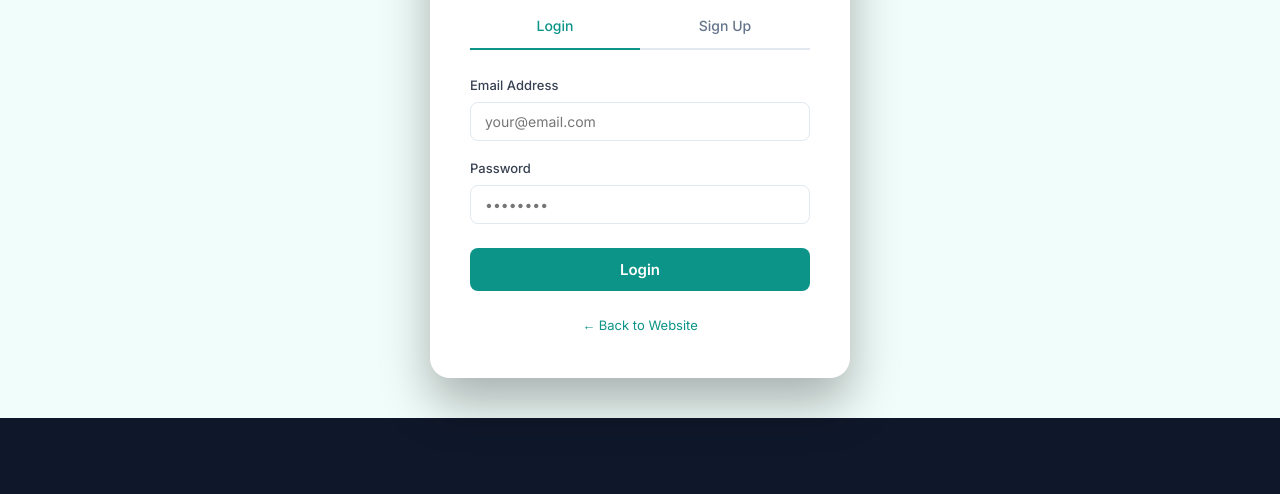
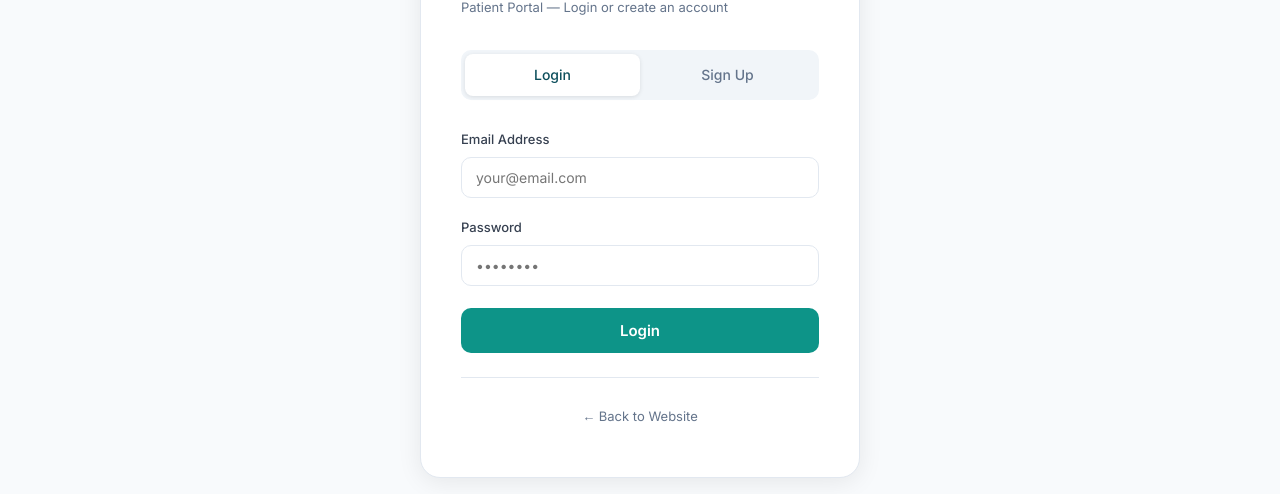
Before and after one commit to Deadraon/om_chaudhary_hospital, a website: page public/login.html in a window 1280 px wide. Shown: the part 166-660 px from the top of the page. Drawn offline with nearby package versions, Linux system fonts and the light colour scheme; no server answers.

Commit message:
fix: professional login page design and navbar spacing

```diff
--- a/public/css/styles.css
+++ b/public/css/styles.css
@@ -48,7 +48,7 @@ button { cursor: pointer; font-family: inherit; border: none; }
 ul { list-style: none; }
 input, select, textarea { font-family: inherit; font-size: 1rem; }
 
-.container { max-width: 1200px; margin: 0 auto; padding: 0 24px; }
+.container { max-width: 1280px; margin: 0 auto; padding: 0 32px; }
 
 /* ─── NAVBAR ─────────────────────────────────────── */
 .navbar {
--- a/public/login.html
+++ b/public/login.html
@@ -6,54 +6,82 @@
   <title>Login — Om Chaudhary Hospital</title>
   <link rel="stylesheet" href="/css/styles.css" />
   <style>
-    .auth-page {
-      min-height: 100vh;
-      background: linear-gradient(135deg, #0d4f5c 0%, #1a7a8a 50%, #0d4f5c 100%);
-      display: flex; flex-direction: column;
+    .login-page {
+      min-height: calc(100vh - 80px);
+      display: flex;
+      align-items: center;
+      justify-content: center;
+      padding: 60px 20px;
+      background: #f8fafc;
     }
-    .auth-container {
-      flex: 1; display: flex; align-items: center; justify-content: center; padding: 40px 20px;
+    .login-card {
+      background: white;
+      border-radius: 20px;
+      padding: 48px 40px;
+      width: 100%;
+      max-width: 440px;
+      box-shadow: 0 4px 24px rgba(0,0,0,0.08);
+      border: 1px solid #e2e8f0;
     }
-    .auth-card {
-      background: white; border-radius: 20px; padding: 40px;
-      width: 100%; max-width: 420px; box-shadow: 0 25px 50px rgba(0,0,0,0.3);
+    .login-logo {
+      display: flex;
+      align-items: center;
+      gap: 12px;
+      margin-bottom: 6px;
     }
-    .auth-logo { display: flex; align-items: center; gap: 12px; margin-bottom: 8px; }
-    .auth-logo svg { color: #0d9488; }
-    .auth-logo span { font-size: 18px; font-weight: 700; color: #0d4f5c; }
-    .auth-subtitle { font-size: 13px; color: #64748b; margin-bottom: 28px; }
-    .auth-tabs { display: flex; border-bottom: 2px solid #e2e8f0; margin-bottom: 24px; }
-    .auth-tab {
-      flex: 1; padding: 10px; text-align: center; cursor: pointer;
+    .login-logo svg { color: #0d9488; }
+    .login-logo span { font-size: 18px; font-weight: 700; color: #0d4f5c; }
+    .login-subtitle { font-size: 13px; color: #64748b; margin-bottom: 32px; }
+    .login-tabs {
+      display: flex;
+      background: #f1f5f9;
+      border-radius: 10px;
+      padding: 4px;
+      margin-bottom: 28px;
+    }
+    .login-tab {
+      flex: 1; padding: 9px; text-align: center; cursor: pointer;
       font-size: 14px; font-weight: 500; color: #64748b;
-      border-bottom: 2px solid transparent; margin-bottom: -2px; transition: all 0.2s;
+      border-radius: 8px; transition: all 0.2s;
     }
-    .auth-tab.active { color: #0d9488; border-bottom-color: #0d9488; }
-    .form-group { margin-bottom: 16px; }
-    .form-group label { display: block; font-size: 13px; font-weight: 500; color: #374151; margin-bottom: 6px; }
+    .login-tab.active {
+      background: white; color: #0d4f5c;
+      box-shadow: 0 1px 4px rgba(0,0,0,0.1);
+    }
+    .form-group { margin-bottom: 18px; }
+    .form-group label {
+      display: block; font-size: 13px; font-weight: 500;
+      color: #374151; margin-bottom: 7px;
+    }
     .form-group input {
-      width: 100%; padding: 10px 14px; border: 1.5px solid #e2e8f0;
-      border-radius: 8px; font-size: 14px; outline: none; transition: border-color 0.2s;
+      width: 100%; padding: 11px 14px;
+      border: 1.5px solid #e2e8f0; border-radius: 10px;
+      font-size: 14px; outline: none; transition: border-color 0.2s;
+      font-family: inherit; color: #1e293b;
     }
     .form-group input:focus { border-color: #0d9488; }
-    .auth-btn {
-      width: 100%; padding: 12px; background: #0d9488; color: white;
-      border: none; border-radius: 8px; font-size: 15px; font-weight: 600;
-      cursor: pointer; margin-top: 8px; transition: background 0.2s;
+    .login-btn {
+      width: 100%; padding: 13px;
+      background: #0d9488; color: white;
+      border: none; border-radius: 10px;
+      font-size: 15px; font-weight: 600;
+      cursor: pointer; margin-top: 4px;
+      transition: background 0.2s; font-family: inherit;
     }
-    .auth-btn:hover { background: #0f766e; }
-    .auth-btn:disabled { background: #94a3b8; cursor: not-allowed; }
-    .auth-error {
+    .login-btn:hover { background: #0f766e; }
+    .login-btn:disabled { background: #94a3b8; cursor: not-allowed; }
+    .login-error {
       background: #fef2f2; color: #dc2626; padding: 10px 14px;
       border-radius: 8px; font-size: 13px; margin-bottom: 16px; display: none;
     }
-    .auth-success {
+    .login-success {
       background: #f0fdf4; color: #16a34a; padding: 10px 14px;
       border-radius: 8px; font-size: 13px; margin-bottom: 16px; display: none;
     }
-    .auth-back { text-align: center; margin-top: 20px; }
-    .auth-back a { color: #0d9488; font-size: 13px; text-decoration: none; }
-    .auth-back a:hover { text-decoration: underline; }
+    .login-back { text-align: center; margin-top: 24px; }
+    .login-back a { color: #64748b; font-size: 13px; text-decoration: none; }
+    .login-back a:hover { color: #0d9488; }
+    .divider { border: none; border-top: 1px solid #e2e8f0; margin: 24px 0; }
   </style>
 </head>
 <body>
@@ -62,21 +90,21 @@
   <script>
     document.getElementById('app').innerHTML = `
       ${renderNavbar('login')}
-      <div class="auth-container">
-        <div class="auth-card">
-          <div class="auth-logo">
-            ${getIcon('hospital', 32)}
+      <div class="login-page">
+        <div class="login-card">
+          <div class="login-logo">
+            ${getIcon('hospital', 30)}
             <span>Om Chaudhary Hospital</span>
           </div>
-          <p class="auth-subtitle">Patient Portal — Login or create an account</p>
+          <p class="login-subtitle">Patient Portal — Login or create an account</p>
 
-          <div class="auth-tabs">
-            <div class="auth-tab active" onclick="switchTab('login')">Login</div>
-            <div class="auth-tab" onclick="switchTab('signup')">Sign Up</div>
+          <div class="login-tabs">
+            <div class="login-tab active" onclick="switchTab('login')">Login</div>
+            <div class="login-tab" onclick="switchTab('signup')">Sign Up</div>
           </div>
 
-          <div id="authError" class="auth-error"></div>
-          <div id="authSuccess" class="auth-success"></div>
+          <div id="loginError" class="login-error"></div>
+          <div id="loginSuccess" class="login-success"></div>
 
           <form id="loginForm">
             <div class="form-group">
@@ -87,7 +115,7 @@
               <label>Password</label>
               <input type="password" id="loginPassword" placeholder="••••••••" required />
             </div>
-            <button type="submit" class="auth-btn" id="loginBtn">Login</button>
+            <button type="submit" class="login-btn" id="loginBtn">Login</button>
           </form>
 
           <form id="signupForm" style="display:none">
@@ -107,10 +135,11 @@
               <label>Password</label>
               <input type="password" id="signupPassword" placeholder="Min 6 characters" required minlength="6" />
             </div>
-            <button type="submit" class="auth-btn" id="signupBtn">Create Account</button>
+            <button type="submit" class="login-btn" id="signupBtn">Create Account</button>
           </form>
 
-          <div class="auth-back"><a href="/">← Back to Website</a></div>
+          <hr class="divider" />
+          <div class="login-back"><a href="/">← Back to Website</a></div>
         </div>
       </div>
       ${renderFooter()}
@@ -119,25 +148,24 @@
     updateNavAuth();
 
     function switchTab(tab) {
-      document.querySelectorAll('.auth-tab').forEach((t, i) => {
+      document.querySelectorAll('.login-tab').forEach((t, i) => {
         t.classList.toggle('active', (i === 0 && tab === 'login') || (i === 1 && tab === 'signup'));
       });
       document.getElementById('loginForm').style.display = tab === 'login' ? 'block' : 'none';
       document.getElementById('signupForm').style.display = tab === 'signup' ? 'block' : 'none';
-      document.getElementById('authError').style.display = 'none';
-      document.getElementById('authSuccess').style.display = 'none';
+      document.getElementById('loginError').style.display = 'none';
+      document.getElementById('loginSuccess').style.display = 'none';
     }
 
     function showError(msg) {
-      const el = document.getElementById('authError');
+      const el = document.getElementById('loginError');
       el.textContent = msg; el.style.display = 'block';
-      document.getElementById('authSuccess').style.display = 'none';
+      document.getElementById('loginSuccess').style.display = 'none';
     }
-
     function showSuccess(msg) {
-      const el = document.getElementById('authSuccess');
+      const el = document.getElementById('loginSuccess');
       el.textContent = msg; el.style.display = 'block';
-      document.getElementById('authError').style.display = 'none';
+      document.getElementById('loginError').style.display = 'none';
     }
 
     document.getElementById('loginForm').addEventListener('submit', async (e) => {
@@ -153,7 +181,7 @@
         if (data.success) {
           showSuccess('Login successful! Redirecting...');
           setTimeout(() => { window.location.href = data.role === 'admin' ? '/admin' : '/dashboard'; }, 1000);
-        } else { showError(data.message || 'Login failed'); }
+        } else { showError(data.message || 'Invalid email or password'); }
       } catch(err) { showError('Something went wrong. Please try again.'); }
       finally { btn.disabled = false; btn.textContent = 'Login'; }
     });
```
